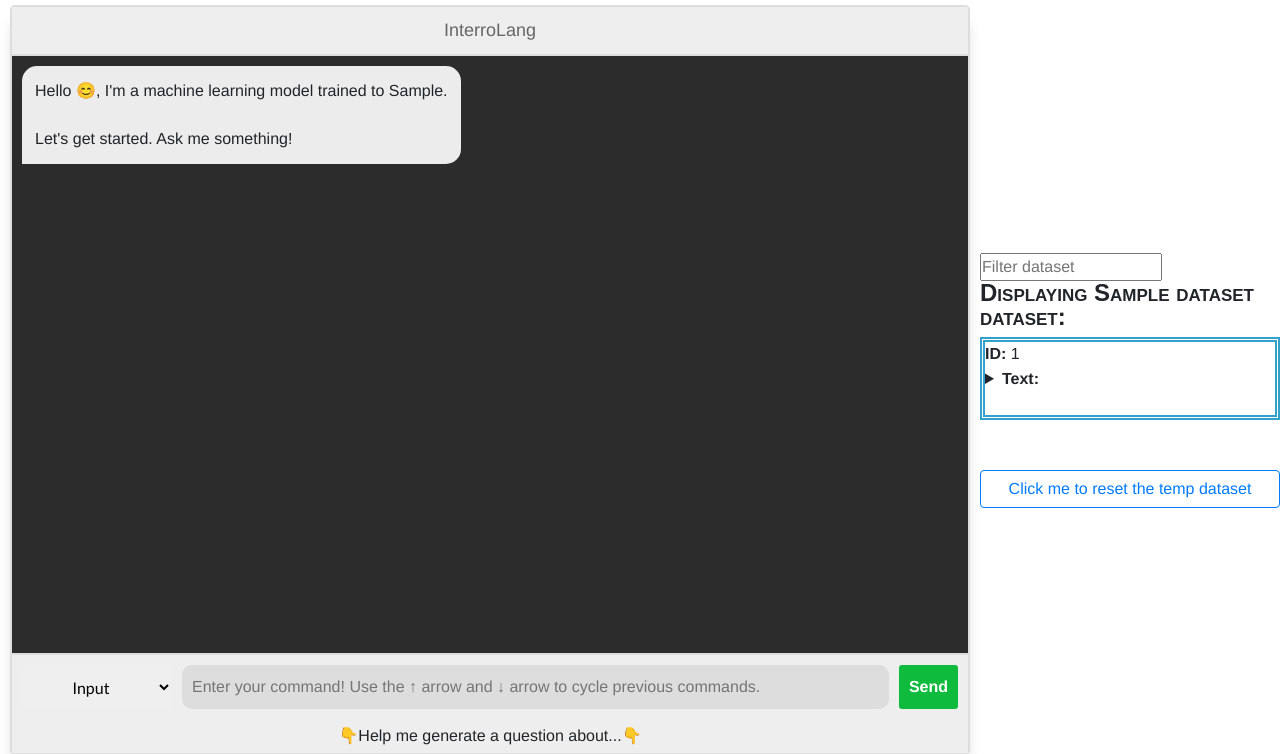
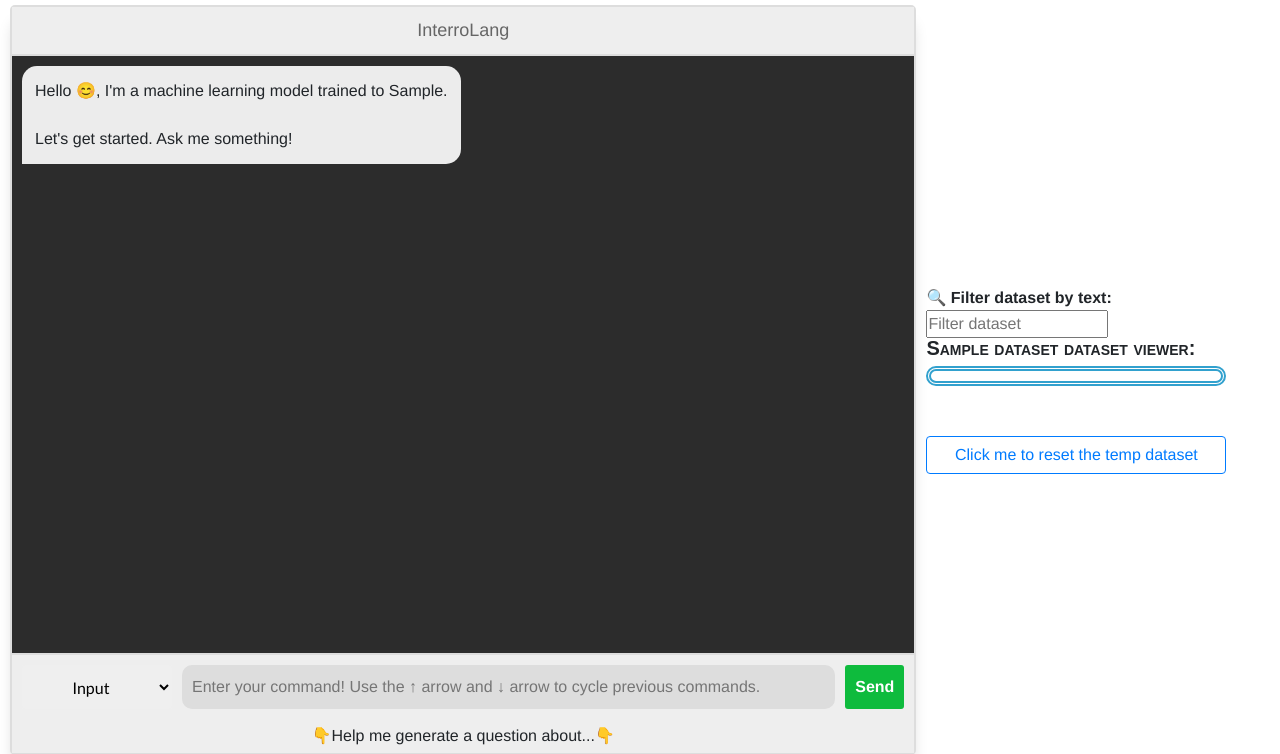
Before and after one commit to DFKI-NLP/InterroLang, a Python web app: template templates/index.html in a window 1280 px wide. Shown: the top 754 px of the page. Run offline with Jinja, Linux system fonts and the light colour scheme; the template is opened without the code that fills it: most values are stand-ins (such as "Sample title", 1, 10 or a date in 2020); some libraries are stand-ins or nearby versions.

Commit message:
Update dataset viewer.

```diff
--- a/templates/index.html
+++ b/templates/index.html
@@ -70,44 +70,18 @@
 
     </section>
 
-    <div>
+    <div style="width: 500px; justify-content: start;">
         <div>
             <!-- Filter dataset by string ("includes") -->
+            <b>🔍 Filter dataset by text:</b>
             <form class="filterdata-inputarea">
               <input type="text" class="filterdata-input" id="filterdataInput" placeholder="Filter dataset">
             </form>
         </div>
         <!-- Displaying data -->
         <!-- Referring jinja2 syntax -->
-        <h1 style="font: small-caps bold 24px/1 sans-serif">Displaying {{dataset}} dataset: </h1>
-        <div id="show_data" style="border: thick #32a1ce double">
-            {% for entry in entries %}
-                {% if dataset == 'boolq' %}
-                    <div><b>ID:</b> {{loop.index}}</div>
-                    <details style="margin-top: 1px">
-                        <summary style="font-weight: bold;">Question: </summary>
-                        <p style="font-style: italic ">{{entry["question"]}}</p>
-                    </details>
-
-                    <details>
-                        <summary style="font-weight: bold;">Passage: </summary>
-                        <p style="font-style: italic">{{entry["passage"]}}</p>
-                    </details>
-                {% elif dataset == 'daily_dialog' %}
-                    <div><b>ID:</b> {{loop.index}}</div>
-                    <details style="margin-top: 1px">
-                        <summary style="font-weight: bold;">Dialog: </summary>
-                        <p style="font-style: italic ">{{entry["dialog"]}}</p>
-                    </details>
-                {% else %}
-                    <div><b>ID:</b> {{loop.index}}</div>
-                    <details style="margin-top: 1px">
-                        <summary style="font-weight: bold;">Text: </summary>
-                        <p style="font-style: italic ">{{entry["text"]}}</p>
-                    </details>
-                {% endif %}
-                <br>
-            {% endfor %}
+        <h1 style="font: small-caps bold 20px/1 sans-serif">{{dataset}} dataset viewer: </h1>
+        <div id="show_data" style="border: thick #32a1ce double; width: 300px; border-radius: 15px; padding: 5px; overflow-y: scroll;">
         </div>
 
         <!-- custom input -->
@@ -542,12 +516,19 @@
             var numDisplayed = 0;
 
             for (let [id, entry] of Object.entries(data)) {
-                msgHTML += "<details style='margin-top: 1px'><summary style='font-weight: bold;'>ID:" + id + "</summary>";
+                msgHTML += "<details style='margin-top: 1px;'"
+                if (numDisplayed == 0) {
+                    msgHTML += " open='true';"
+                }
+                msgHTML += "><summary>";
+                msgHTML += "<b>ID:" + id + "</b></summary>";
+
                 for (let [field_name, field_content] of Object.entries(entry)) {
                     msgHTML += "<b>" + field_name + ": </b>"
-                    msgHTML += "<div style='font-style: italic'>" + field_content + "</div>"
+                    msgHTML += "<div style='font-style: italic; font-size: 0.75em;'>" + field_content + "</div>"
                 }
                 msgHTML += "</details>"
+
                 numDisplayed += 1;
                 if (numDisplayed >= 10) {
                     msgHTML += "<br>(Showing first 10)";
```
Also changed, not shown: flask_app.py (+5 -14 lines).
